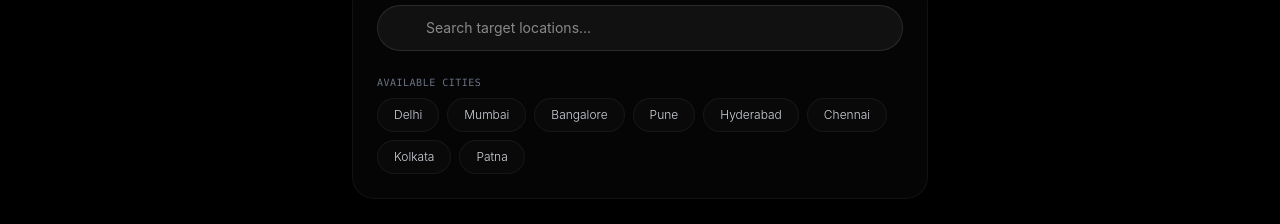
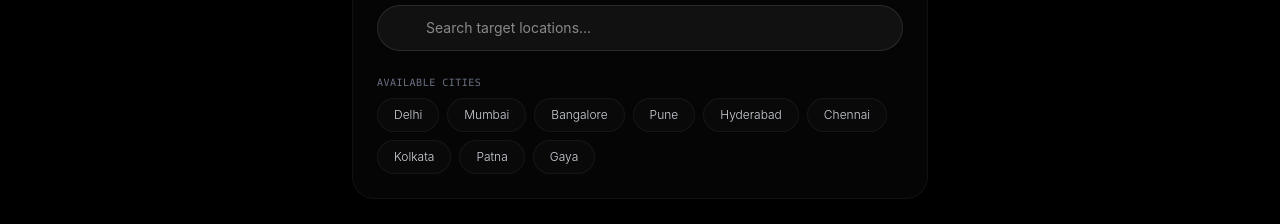
Before and after one commit to webfloradeploy-cmd/webflorawebsite-frontend-, a Next.js app: page /locations in a window 1280 px wide. Shown: the part 408-632 px from the top of the page. Built offline with nearby package versions, Linux system fonts and the light colour scheme; no server answers; some icons are missing.

Commit message:
feat: add Gaya to locations dropdown in Navbar and location directory

```diff
--- a/app/Components/Navbar.jsx
+++ b/app/Components/Navbar.jsx
@@ -71,6 +71,7 @@ const navItems = [
     href: "/locations",
     children: [
       { icon: Globe, label: "All Locations", desc: "Browse all cities we serve remotely.", href: "/locations" },
+      { icon: Globe, label: "Gaya", desc: "Web dev, software & apps in Gaya.", href: "/locations/website-development-company-in-gaya", highlight: true, badge: "BIHAR" },
       { icon: Globe, label: "Delhi NCR", desc: "Next.js dev & software in Delhi.", href: "/locations/delhi" },
       { icon: Globe, label: "Mumbai", desc: "Corporate SaaS & web design in Mumbai.", href: "/locations/mumbai" },
       { icon: Globe, label: "Bangalore", desc: "Tech stacks & ERP portals in Bangalore.", href: "/locations/bangalore" },
@@ -78,6 +79,7 @@ const navItems = [
       { icon: Globe, label: "Hyderabad", desc: "Healthcare portals & SaaS in Hyderabad.", href: "/locations/hyderabad" },
       { icon: Globe, label: "Chennai", desc: "Custom software & web design in Chennai.", href: "/locations/chennai" },
       { icon: Globe, label: "Kolkata", desc: "Logistics systems & portals in Kolkata.", href: "/locations/kolkata" },
+      { icon: Globe, label: "Patna", desc: "Headquarters & software hub in Patna.", href: "/it-company-in-patna", highlight: true, badge: "HQ" },
     ],
   },
   { icon: Info, label: "About", href: "/about" },
--- a/components/locations/LocationCard.jsx
+++ b/components/locations/LocationCard.jsx
@@ -3,6 +3,10 @@ import Link from "next/link";
 import { Icon } from "@iconify/react";
 
 export default function LocationCard({ city }) {
+  const href = city.slug === "gaya"
+    ? "/locations/website-development-company-in-gaya"
+    : (city.slug === "patna" ? "/it-company-in-patna" : `/locations/${city.slug}`);
+
   return (
     <div className="group relative rounded-3xl border border-white/5 bg-zinc-950/40 p-6 backdrop-blur-sm hover:border-[#FF3B00]/40 transition-all duration-300">
       <div className="flex items-center justify-between mb-4">
@@ -18,7 +22,7 @@ export default function LocationCard({ city }) {
       </p>
 
       <Link
-        href={`/locations/${city.slug}`}
+        href={href}
         className="inline-flex items-center gap-2 text-xs font-bold text-white/40 group-hover:text-white transition-colors uppercase tracking-wider"
       >
         Explore Region
--- a/components/locations/SearchCities.jsx
+++ b/components/locations/SearchCities.jsx
@@ -10,7 +10,7 @@ export default function SearchCities() {
 
   const filtered = query
     ? cities.filter(c => c.name.toLowerCase().includes(query.toLowerCase()))
-    : cities.slice(0, 8); // show main 8 by default
+    : cities; // show all available cities
 
   return (
     <div className="w-full max-w-xl mx-auto p-6 rounded-3xl bg-zinc-950/60 border border-white/5 backdrop-blur-xl">
@@ -28,15 +28,21 @@ export default function SearchCities() {
       <div className="space-y-2">
         <p className="text-[10px] font-mono uppercase text-gray-500 tracking-wider mb-2">Available Cities</p>
         <div className="flex flex-wrap gap-2">
-          {filtered.map(city => (
+          {filtered.map(city => {
+            const href = city.slug === "gaya"
+              ? "/locations/website-development-company-in-gaya"
+              : (city.slug === "patna" ? "/it-company-in-patna" : `/locations/${city.slug}`);
+
+            return (
               <Link
                 key={city.slug}
-              href={`/locations/${city.slug}`}
+                href={href}
                 className="px-4 py-2 rounded-full bg-white/[0.02] border border-white/5 hover:border-[#FF3B00] hover:bg-[#FF3B00]/5 text-xs text-gray-300 hover:text-white transition-all font-light"
               >
                 {city.name}
               </Link>
-          ))}
+            );
+          })}
           {filtered.length === 0 && (
             <p className="text-xs text-gray-500 italic py-2">No cities match your search. Try "Delhi", "Mumbai"...</p>
           )}
--- a/data/cities.ts
+++ b/data/cities.ts
@@ -501,6 +501,65 @@ export const citiesData: Record<string, CityData> = {
       }
     ],
     imageUrl: "/images/locations/patna.jpg"
+  },
+  gaya: {
+    slug: "gaya",
+    name: "Gaya",
+    state: "Bihar",
+    startupEco: "As a premier historical, education, and hospitality hub in Bihar, Gaya and Bodh Gaya are accelerating digital adoption across tourism, coaching academies, retail merchants, and local enterprises.",
+    localIndustries: ["Tourism & Hospitality", "Education & Coaching", "Retail Trade", "Healthcare Clinics", "Manufacturing & MSMEs", "Handicrafts & Textiles"],
+    digitalAdoption: "Businesses in Gaya and Bodh Gaya are prioritizing modern Next.js websites, mobile booking applications, local SEO on Google Maps, and automated cloud billing systems.",
+    challenges: [
+      "Dependency on third-party aggregators cutting into hospitality revenues.",
+      "Manual offline management across multi-branch retail and local institutions.",
+      "Need for technical search engine optimization to capture local and pilgrim inquiries."
+    ],
+    stats: "Over 75% of pilgrimage, hospitality, and business inquiries in Gaya and Bodh Gaya originate online via mobile search and Google Maps.",
+    faqs: [
+      {
+        question: "How does Webflora Technologies deliver projects in Gaya?",
+        answer: "We engineer custom websites, business software, and mobile apps remotely from our Patna headquarters (UDYAM-BR-26-0183379), with on-demand on-site support across Gaya and Bihar."
+      },
+      {
+        question: "Do you build hospitality and hotel booking portals for Bodh Gaya?",
+        answer: "Yes, we develop custom hotel reservation websites, multi-language portals, and direct WhatsApp booking integration for hotels and retreats in Gaya and Bodh Gaya."
+      }
+    ],
+    landmarks: ["Bodh Gaya Mahabodhi Temple", "Vishnupad Temple Area", "Gaya Junction Commercial Belt", "AP Colony"],
+    clientStories: [
+      {
+        clientName: "Bodh Gaya Hospitality Network",
+        project: "Direct Room Booking & Guest Portal",
+        result: "65% Growth in Direct Bookings",
+        story: "Engineered a high-speed bilingual reservation portal with direct WhatsApp booking channels for hotel operators in Bodh Gaya."
+      }
+    ],
+    marketInsights: [
+      {
+        title: "Hospitality & Local Search Optimization",
+        description: "In Gaya and Bodh Gaya, fast-loading mobile experiences and localized Google Maps profiles drive the majority of high-intent pilgrim and tourist bookings."
+      }
+    ],
+    businessStats: [
+      { value: "75%", label: "Mobile Search Traffic Share" },
+      { value: "65%", label: "Direct Booking Growth" }
+    ],
+    testimonials: [
+      {
+        name: "Alok Sen",
+        role: "Managing Partner",
+        company: "Bodh Gaya Retreats",
+        feedback: "Webflora delivered a stunning website that helped us receive direct bookings without paying commissions to OTAs. Excellent engineering and local Bihar support."
+      }
+    ],
+    industryFocus: [
+      {
+        name: "Hospitality, Tourism & Retail Systems",
+        growth: "38% YoY Growth",
+        description: "Building fast corporate websites, booking engines, and billing ERPs for Gaya and Bodh Gaya businesses."
+      }
+    ],
+    imageUrl: "/images/locations/default.jpg"
   }
 };
 
```
Lines whose indentation alone changed are shown as unchanged.
